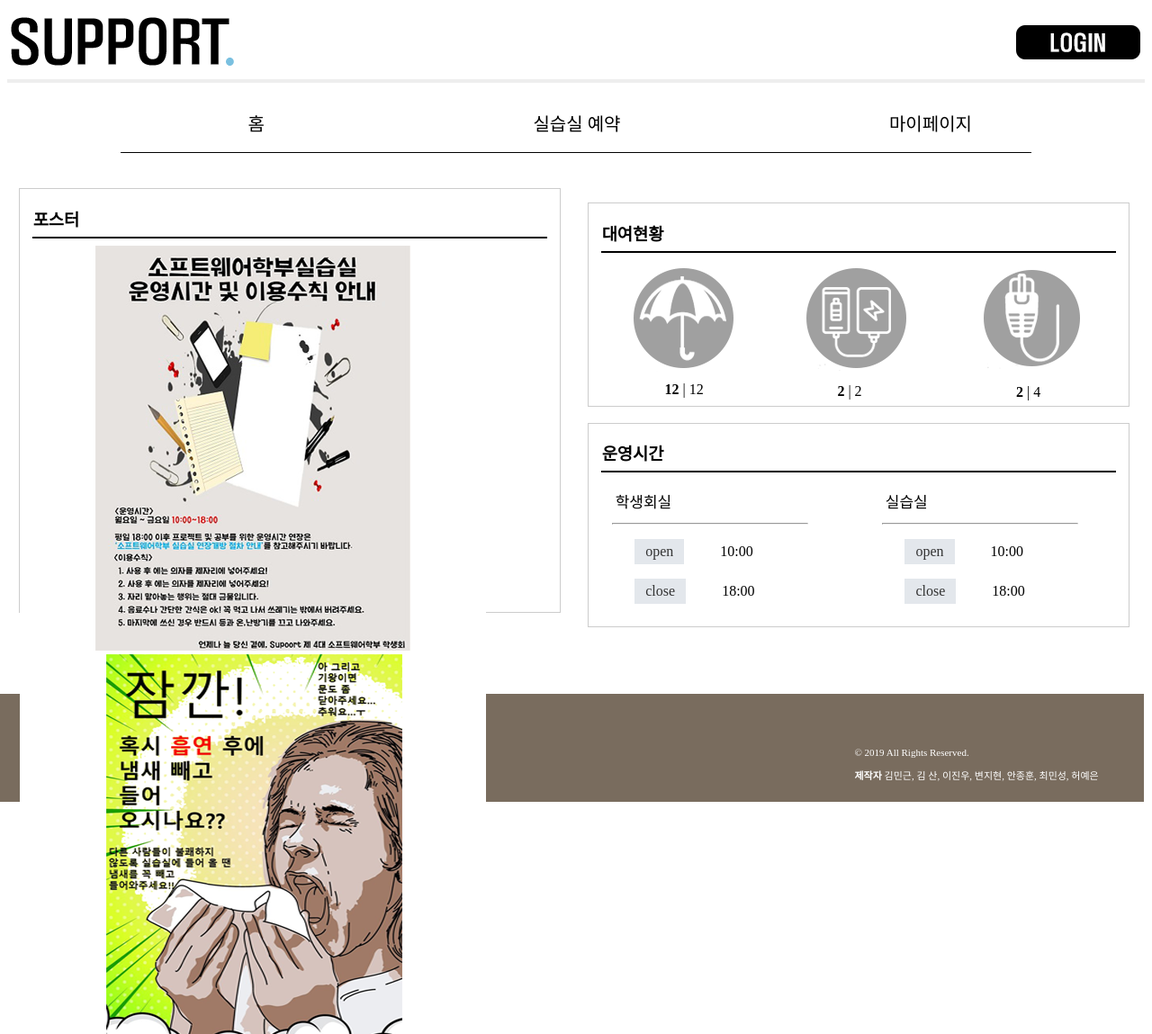
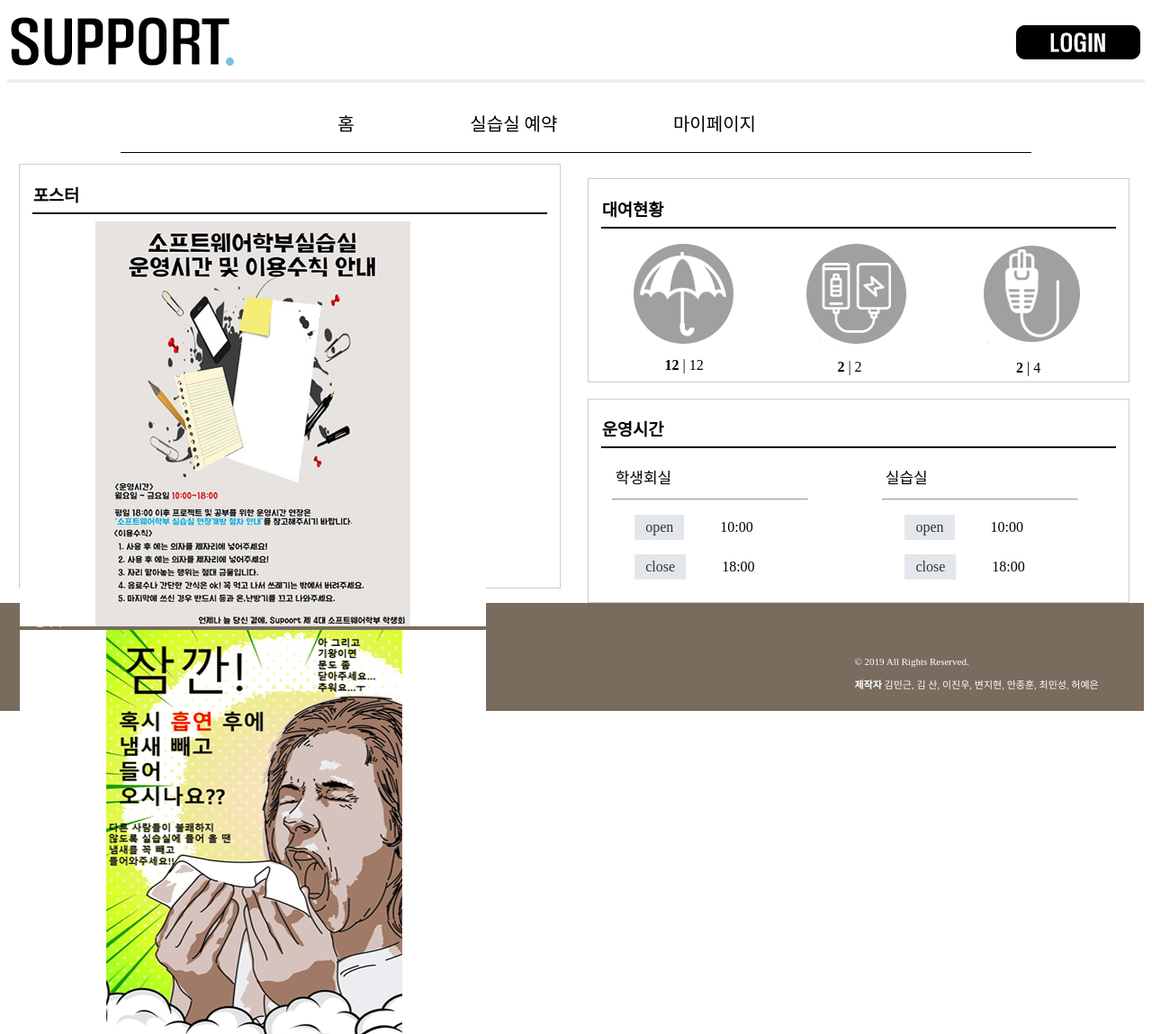
Before and after one commit to jjong0225/HBW, a Django app: page / in a window 1280 px wide. Shown: the top 1149 px of the page at 90% size. Run offline with Django 3.2, Linux system fonts and the light colour scheme; data comes from the database, SQL or seed files in the repository; some libraries are stand-ins or nearby versions.

Commit message:
final_main control the scale

```diff
--- a/login/static/css/style.css
+++ b/login/static/css/style.css
@@ -55,7 +55,6 @@
     .section{
         position:relative;
         z-index:99;
-        height:650px;
     }
     .menu_bar{
         border:none;
@@ -79,6 +78,8 @@
         height:30px;
 
         font-size:20px;
+        display: flex;
+        justify-content: center;
     }
     .menu_bar li{
         float:left;
@@ -109,7 +110,6 @@
     .container li{
         float:left;
         width:auto;
-        margin-left:10%;
     }
     .container li a{
         display:block;
@@ -341,7 +341,6 @@
     .section{
         position:relative;
         z-index:99;
-        height:650px;
     }
     .menu_bar{
         border:none;
@@ -365,6 +364,8 @@
         height:30px;
 
         font-size:20px;
+        display: flex;
+        justify-content: center;
     }
     .menu_bar li{
         float:left;
@@ -393,7 +394,6 @@
     .container li{
         float:left;
         width:auto;
-        margin-left:20%;
     }
     .container li a{
         display:block;
```
Also changed, not shown: 1 other file.
